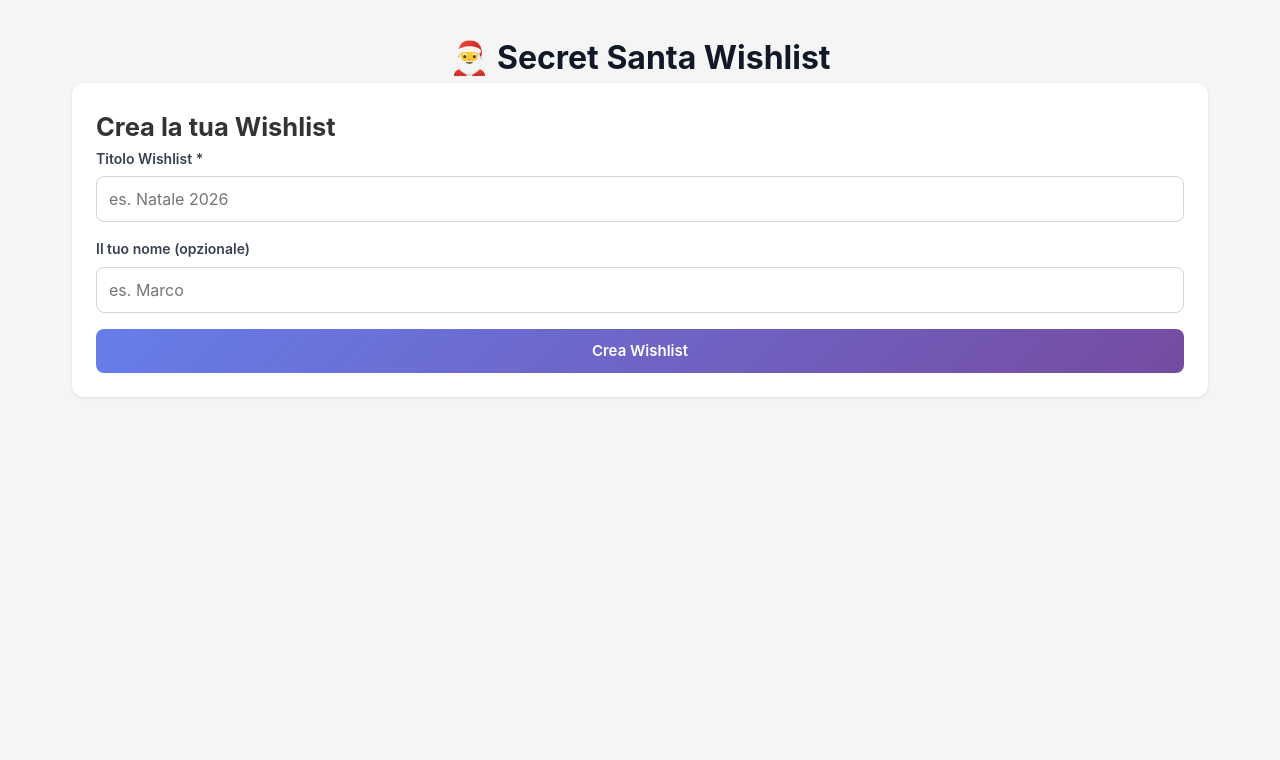
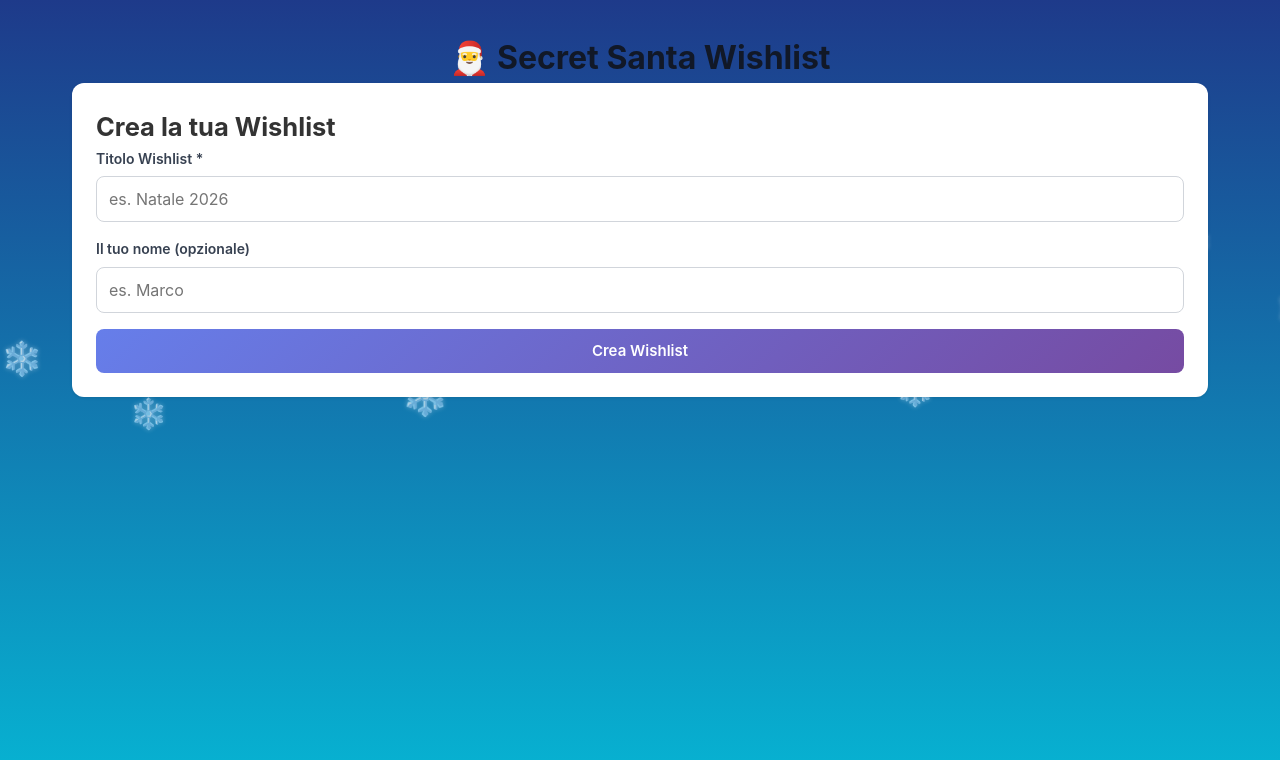
Before and after one commit to mauroanastasi/secret-santa-wishlist-frontend, a React (Vite) app: page / in a window 1280 px wide. Shown: the top 760 px of the page. Built offline with nearby package versions, Linux system fonts and the light colour scheme.

Commit message:
[UPD] snow effect

```diff
--- a/src/App.jsx
+++ b/src/App.jsx
@@ -2,10 +2,12 @@ import { Routes, Route } from 'react-router-dom'
 import HomePage from './pages/HomePage'
 import AddGiftPage from './pages/AddGiftPage'
 import PublicWishlistPage from './pages/PublicWishlistPage'
+import Snowfall from './components/Snowfall'
 
 function App() {
   return (
     <div className="app">
+      <Snowfall />
       <Routes>
         <Route path="/" element={<HomePage />} />
         <Route path="/add-gift" element={<AddGiftPage />} />
--- /dev/null
+++ b/src/components/Snowfall.css
@@ -0,0 +1,64 @@
+.snowfall-container {
+    position: absolute;
+    top: 0;
+    left: 0;
+    width: 100%;
+    height: 100%;
+    pointer-events: none;
+    z-index: -1;
+    overflow: hidden;
+}
+
+.snowflake {
+    position: absolute;
+    top: -10px;
+    display: inline-block;
+    opacity: 0.8;
+    animation: snowfall linear infinite;
+    text-shadow: 0 0 5px rgba(255, 255, 255, 0.5);
+}
+
+@keyframes snowfall {
+    from {
+        transform: translateY(-10px) translateX(0);
+        opacity: 1;
+    }
+
+    to {
+        transform: translateY(100vh) translateX(100px);
+        opacity: 0.3;
+    }
+}
+
+/* Effetto di movimento laterale più naturale */
+.snowflake:nth-child(3n) {
+    animation: snowfall-left linear infinite;
+}
+
+@keyframes snowfall-left {
+    from {
+        transform: translateY(-10px) translateX(0);
+        opacity: 1;
+    }
+
+    to {
+        transform: translateY(100vh) translateX(-100px);
+        opacity: 0.3;
+    }
+}
+
+.snowflake:nth-child(5n) {
+    animation: snowfall-straight linear infinite;
+}
+
+@keyframes snowfall-straight {
+    from {
+        transform: translateY(-10px) translateX(0);
+        opacity: 1;
+    }
+
+    to {
+        transform: translateY(100vh) translateX(0);
+        opacity: 0.3;
+    }
+}
--- /dev/null
+++ b/src/components/Snowfall.jsx
@@ -0,0 +1,39 @@
+import { useEffect, useState } from 'react'
+import './Snowfall.css'
+
+function Snowfall() {
+    const [snowflakes, setSnowflakes] = useState([]);
+
+    useEffect(() => {
+        // Crea 30 fiocchi di neve iniziali
+        const initialSnowflakes = Array.from({ length: 30 }, (_, i) => ({
+            id: i,
+            left: Math.random() * 100,
+            delay: Math.random() * 2,
+            duration: 10 + Math.random() * 5,
+            size: 1 + Math.random() * 1.5
+        }));
+        setSnowflakes(initialSnowflakes);
+    }, []);
+
+    return (
+        <div className="snowfall-container">
+            {snowflakes.map(flake => (
+                <div
+                    key={flake.id}
+                    className="snowflake"
+                    style={{
+                        left: `${flake.left}%`,
+                        animationDelay: `${flake.delay}s`,
+                        animationDuration: `${flake.duration}s`,
+                        fontSize: `${flake.size}rem`
+                    }}
+                >
+                    ❄️
+                </div>
+            ))}
+        </div>
+    );
+}
+
+export default Snowfall;
--- a/src/index.css
+++ b/src/index.css
@@ -14,7 +14,7 @@
   min-height: 100vh;
   display: flex;
   flex-direction: column;
-  background: #f5f5f5;
+  position: relative;
 }
 
 /*
@@ -28,7 +28,9 @@ body {
   font-size: 16px;
   line-height: 1.6;
   color: #333;
-  background-color: #f5f5f5;
+  background: linear-gradient(180deg, #1e3a8a 0%, #06b6d4 100%);
+  background-attachment: fixed;
+  min-height: 100vh;
   -webkit-font-smoothing: antialiased;
   -moz-osx-font-smoothing: grayscale;
 }
```
